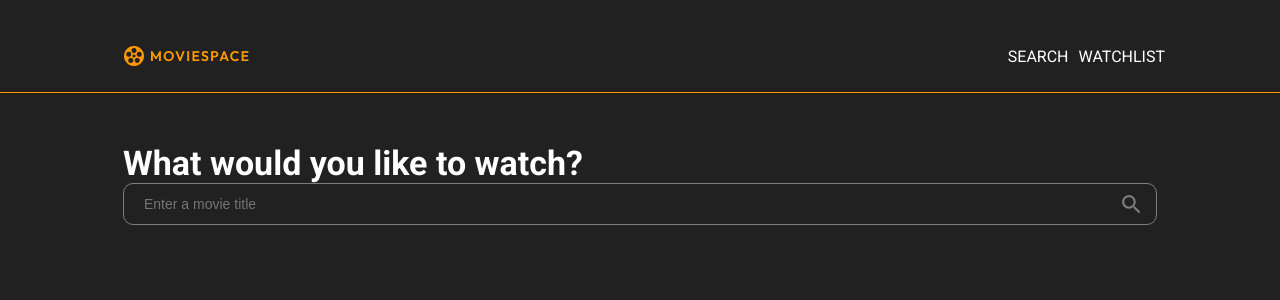
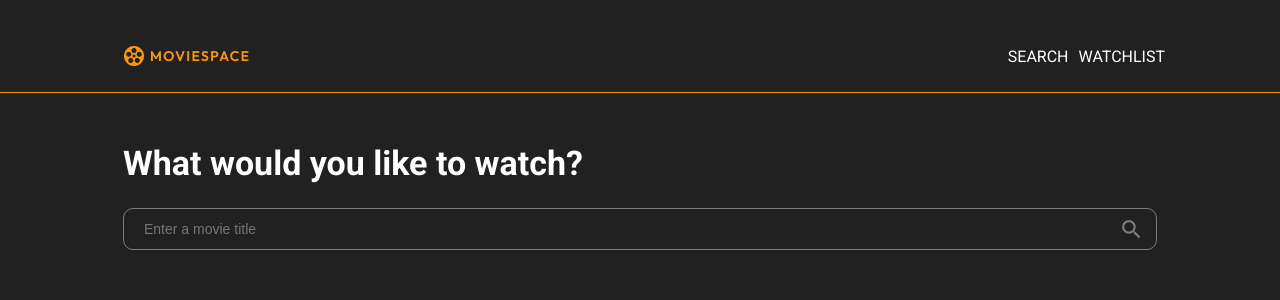
Before and after one commit to emiliaquerino/movie-app, a React (Vite) app: page / in a window 1280 px wide. Shown: the top 300 px of the page. Built offline with nearby package versions, Linux system fonts and the light colour scheme.

Commit message:
Modifica hierarquia de titulo em movieCard

```diff
--- a/src/components/MovieCard.jsx
+++ b/src/components/MovieCard.jsx
@@ -12,7 +12,7 @@ const MovieCard = ({ movie }) => {
         <img src={movie.Poster} alt={`${movie.Title} poster`} />
       </div>
       <div className="movie-info">
-        <h1>{movie.Title}</h1>
+        <h2>{movie.Title}</h2>
         <div className="movie-metadata">
           <span className="movie-genre">{movie.Genre}</span>
           <span className="movie-rating">
--- a/src/styles/SearchInput.css
+++ b/src/styles/SearchInput.css
@@ -4,6 +4,8 @@
   width: 100%;
   border: 1px solid var(--dark-gray);
   border-radius: 10px;
+  margin-top: 25px;
+  margin-bottom: 25px;
 }
 
 .search-input {
@@ -13,6 +15,7 @@
   border: none;
   font-size: 14px;
   border-radius: 10px;
+  color: var(--text);
 }
 
 .search-btn {
```
